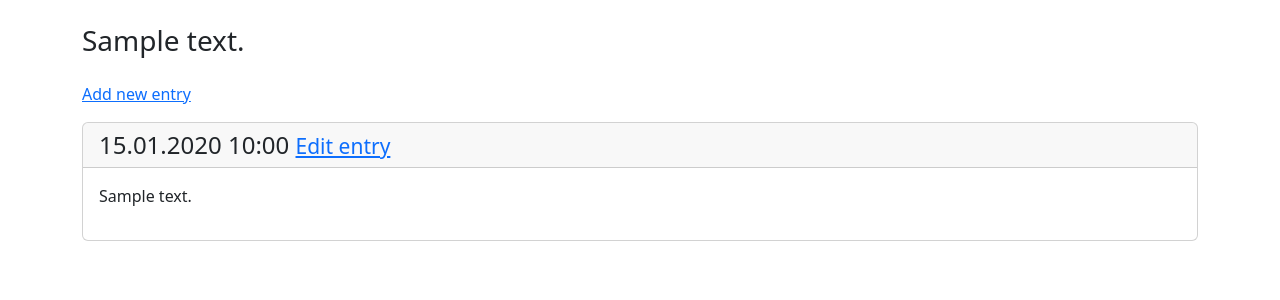
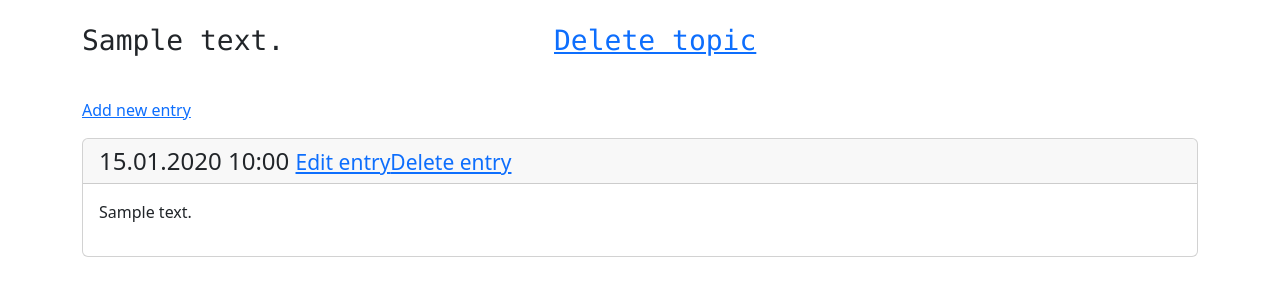
Before and after one commit to viniwell/learning_log, a Django app: page /topics/1/ in a window 1280 px wide. Shown: the part 58-358 px from the top of the page. Run offline with Django 4.2, Linux system fonts and the light colour scheme; a user stored in the database is signed in; tables that the repository leaves empty hold one stand-in row (values such as "Sample post"); some libraries are stand-ins or nearby versions.

Commit message:
add deleting

```diff
--- a/learning_logs/templates/learning_logs/topic.html
+++ b/learning_logs/templates/learning_logs/topic.html
@@ -1,9 +1,8 @@
 {% extends 'learning_logs/base.html' %}
 
 {% block page_header %}
-    <h3>{{ topic }}</h3>
+            <pre><h3>{{ topic }}                <a href="{% url 'learning_logs:delete_topic' topic.id %}">Delete topic</a></h3></pre>
 {% endblock page_header %}
-
 {% block content %}
 
 <p>
@@ -15,7 +14,7 @@
         <div class="card mb-3">
             <h4 class="card-header">
                 {{ entry.date_added|date:'d.m.Y H:i' }}
-                <small><a href="{% url 'learning_logs:edit_entry' entry.id %}">Edit entry</a></small>
+                <small><a href="{% url 'learning_logs:edit_entry' entry.id %}">Edit entry</a><a href="{% url 'learning_logs:delete_entry' entry.id %}">Delete entry</a></small>
             </h4>
             <div class="card-body">
                 {{ entry.text|linebreaks }}
--- a/learning_logs/templates/learning_logs/topics.html
+++ b/learning_logs/templates/learning_logs/topics.html
@@ -13,6 +13,6 @@
         {% endfor %}
     </ul>
 <h3>
-    <a href="{% url 'learning_logs:new_topic' %}">add a new topic</a>
+    <a href="{% url 'learning_logs:new_topic' %}">Add a new topic</a>
 </h3>
     {% endblock content %}
--- a/learning_logs/urls.py
+++ b/learning_logs/urls.py
@@ -11,4 +11,7 @@ urlpatterns=[
     path('new_entry/<int:topic_id>/', views.new_entry, name='new_entry'),
     #Редагування
     path('edit_entry/<int:entry_id>/', views.edit_entry, name='edit_entry'),
+    #Видалення
+    path('delete_topic/<int:topic_id>/', views.delete_topic, name="delete_topic"),
+    path('delete_entry/<int:entry_id>/', views.delete_entry, name="delete_entry"),
 ]
--- a/learning_logs/views.py
+++ b/learning_logs/views.py
@@ -93,3 +93,14 @@ def edit_entry(request, entry_id):
         'form':form,
     }
     return render(request, 'learning_logs/edit_entry.html', context)
+
+def delete_topic(request, topic_id):
+    topic=Topic.objects.get(id=topic_id)
+    topic.delete()
+    return redirect('learning_logs:topics')
+
+def delete_entry(request, entry_id):
+    entry=Entry.objects.get(id=entry_id)
+    topic=entry.topic
+    entry.delete()
+    return redirect('learning_logs:topic', topic.id)
```
